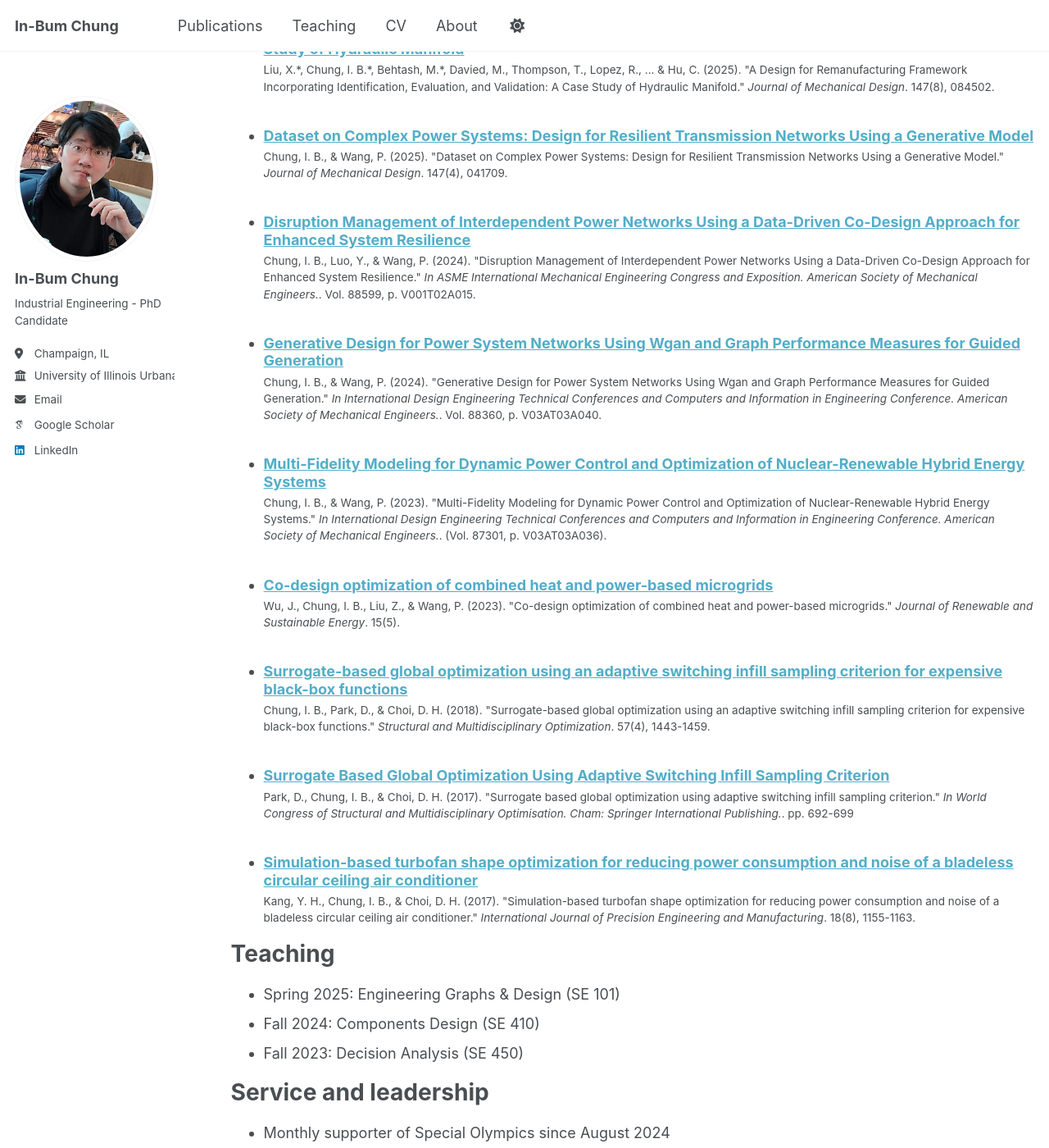
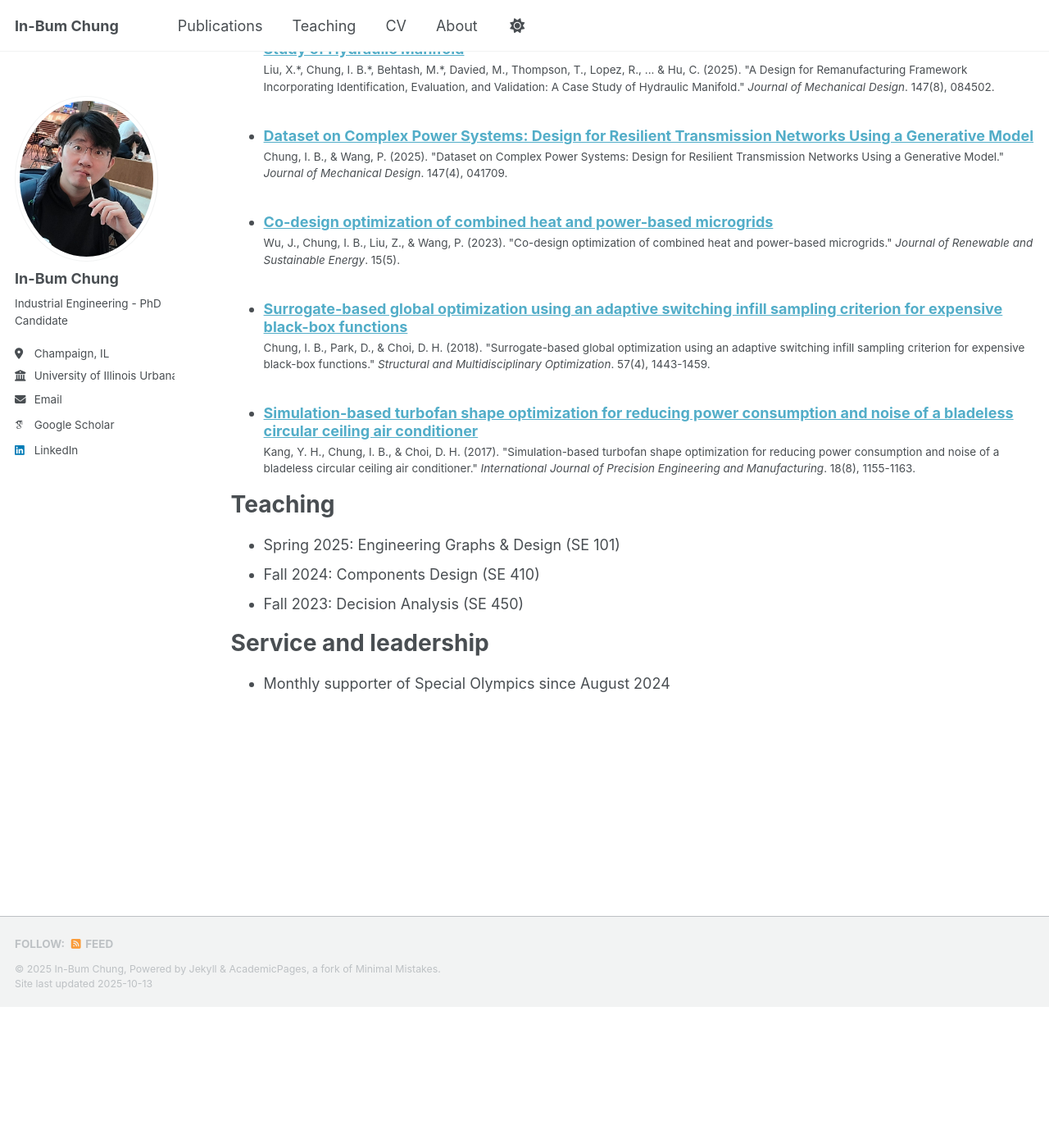
Before and after one commit to IBChung/IBChung.github.io, a Jekyll site: the page built from _pages/cv.md, in a window 1280 px wide and 1400 px high, scrolled down 1062 px. Shown: the whole window at 82% size. Built offline with Jekyll 4.4.1, drawn with Linux system fonts in a browser that asks for light colours; some web fonts are replaced; a script that is not in the unit is left out; after the commit the page ends 2290 px from its top, so only the background shows below that.

Commit message:
Update cv.md

```diff
--- a/_pages/cv.md
+++ b/_pages/cv.md
@@ -39,7 +39,9 @@ Skills
 Publications
 ======
   <ul>{% for post in site.publications reversed %}
-    {% include archive-single-cv.html %}
+    {% if post.category == "manuscripts" %}
+      {% include archive-single-cv.html %}
+    {% endif %}
   {% endfor %}</ul>
 
 
```
